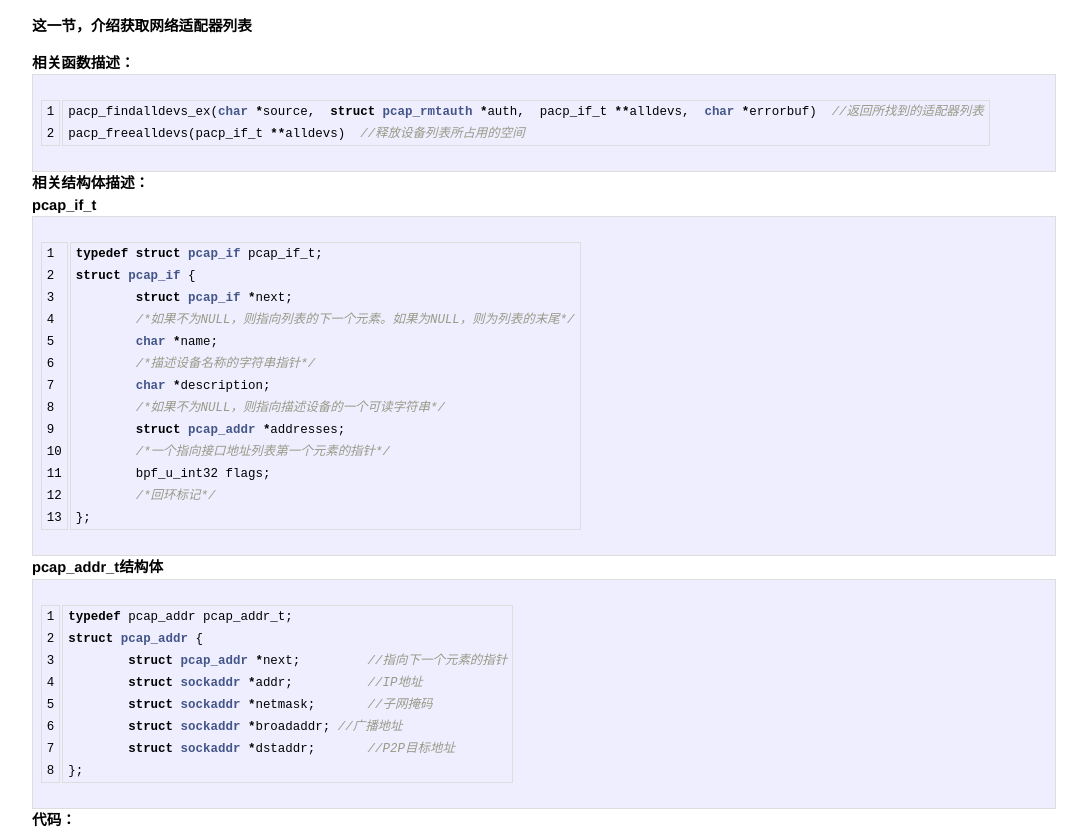
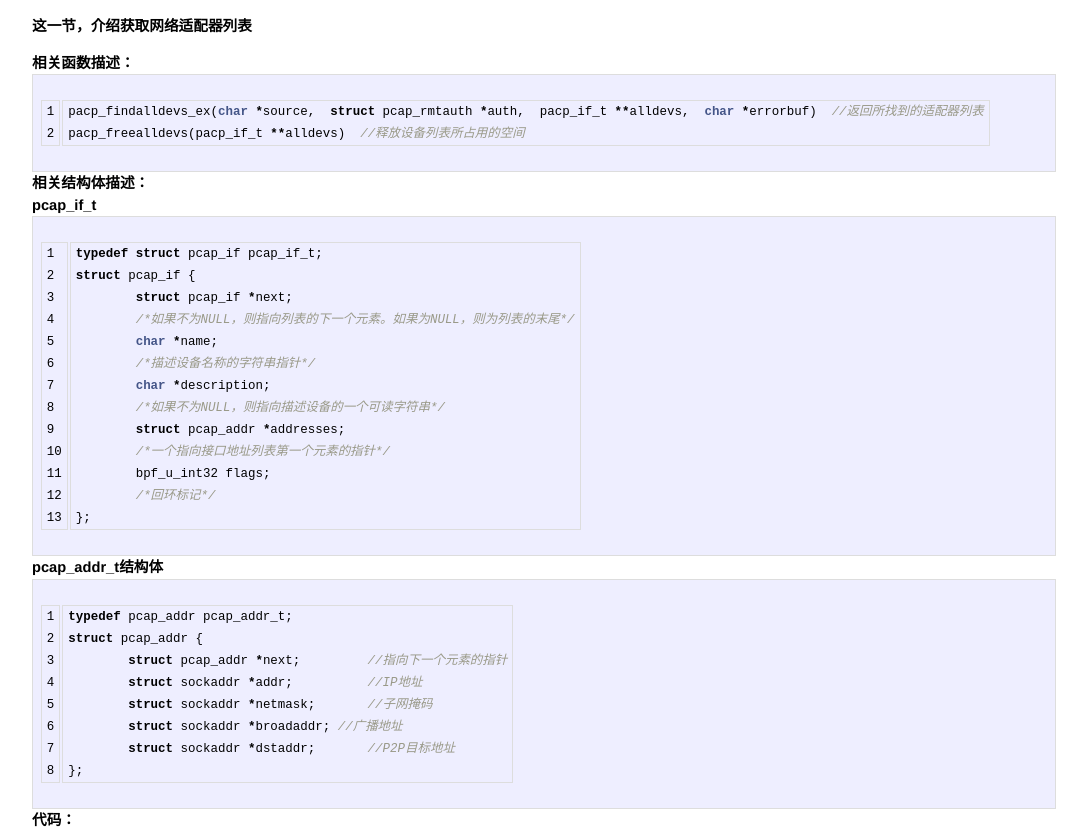
Before and after one commit to KevinIsCool/Kevin, a Jekyll site: the page built from _posts/2014-10-14-获取网络适配器列表.md, in a window 1280 px wide. Shown: the part 216-1046 px from the top of the page, without its empty margins (96-1183 px from the left). Built offline with Jekyll 4.4.1, drawn with Linux system fonts in a browser that asks for light colours; Markdown is read by kramdown in place of the engine named in the settings.

Commit message:
21041014

```diff
--- a/_posts/2014-10-14-获取网络适配器列表.md
+++ b/_posts/2014-10-14-获取网络适配器列表.md
@@ -12,14 +12,14 @@ title: 获取网络适配器列表
 #这一节，介绍获取网络适配器列表
 
 ##相关函数描述：
-{% highlight C++ linenos %}
+{% highlight C linenos %}
 pacp_findalldevs_ex(char *source,  struct pcap_rmtauth *auth,  pacp_if_t **alldevs,  char *errorbuf)  //返回所找到的适配器列表
 pacp_freealldevs(pacp_if_t **alldevs)  //释放设备列表所占用的空间
 {% endhighlight %}
 
 ##相关结构体描述：
 ####pcap_if_t
-{% highlight C++ linenos %}
+{% highlight C linenos %}
 typedef struct pcap_if pcap_if_t;
 struct pcap_if {
 	struct pcap_if *next;
@@ -35,7 +35,7 @@ struct pcap_if {
 };
 {% endhighlight %}
 ####pcap_addr_t结构体
-{% highlight C++ linenos %}
+{% highlight C linenos %}
 typedef pcap_addr pcap_addr_t;
 struct pcap_addr {
 	struct pcap_addr *next; 	//指向下一个元素的指针
@@ -46,7 +46,7 @@ struct pcap_addr {
 };
 {% endhighlight %}
 ##代码：
-{% highlight C++ linenos %}
+{% highlight C linenos %}
 #define WIN32
 #define HAVE_REMOTE
 
@@ -94,7 +94,7 @@ main()
 3.	当设备使用结束后，需要调用`pcap_freealldevs`函数释放设备列表所占用的资源。
 
 ##以下是获取已安装设备的高级信息：
-{% highlight C++ linenos %}
+{% highlight C linenos %}
 #define WIN32
 #define HAVE_REMOTE
 
```
